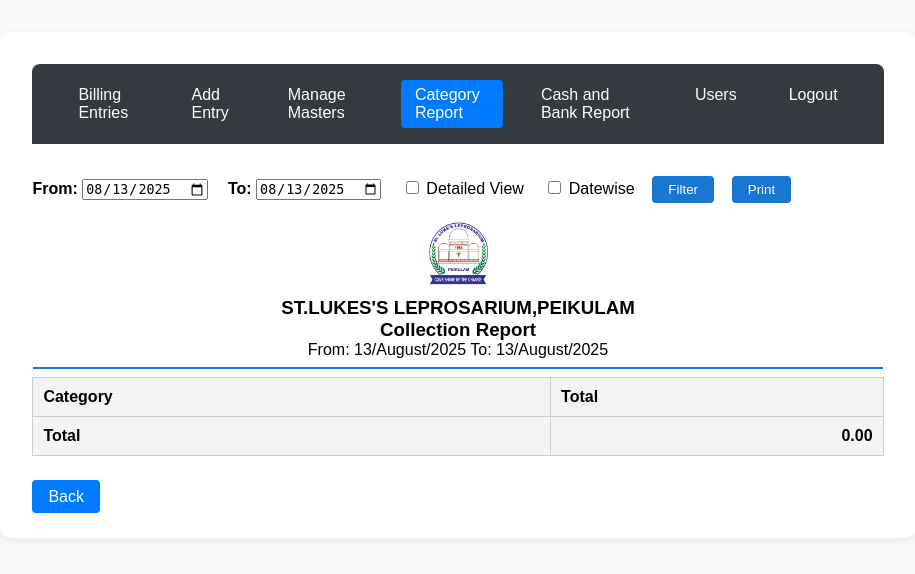
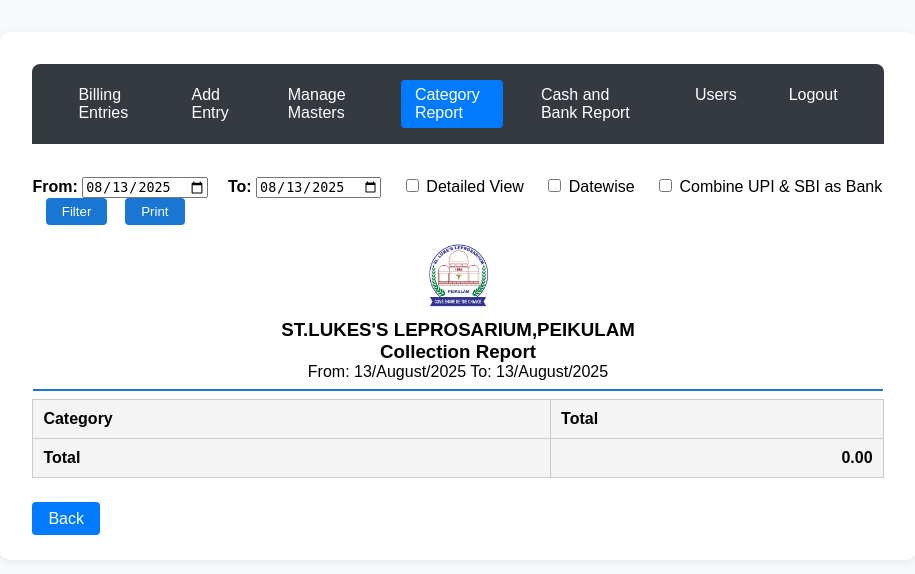
Before and after one commit to nellaibill/billing-lukes, a Flask app: page /category_report in a window 1280 px wide. Shown: the top 574 px of the page, without its empty margins (182-1097 px from the left). Run offline with Flask 2, Linux system fonts and the light colour scheme; a user stored in the database is signed in; data comes from the database, SQL or seed files in the repository; both versions use the stored data as it was after the commit.

Commit message:
category report changes for combine sbi and upi

```diff
--- a/app.py
+++ b/app.py
@@ -186,12 +186,18 @@
     to_date = request.args.get('to_date', today_str)
     detailed_view = request.args.get('detailed') == '1'
     datewise_view = request.args.get('datewise') == '1'
+    combine_bank = request.args.get('combine_bank') == '1'
     from_dt = datetime.strptime(from_date, '%Y-%m-%d').date()
     to_dt = datetime.strptime(to_date, '%Y-%m-%d').date()
 
     # Get all categories and payment types
     all_categories = [c.name for c in Category.query.order_by(Category.id).all()]
-    all_payment_types = [pt.name for pt in PaymentType.query.order_by(PaymentType.name).all()]
+    payment_types_raw = [pt.name for pt in PaymentType.query.order_by(PaymentType.name).all()]
+    if combine_bank:
+        all_payment_types = [pt for pt in payment_types_raw if pt not in ('UPI', 'SBI')]
+        all_payment_types.append('Bank')
+    else:
+        all_payment_types = payment_types_raw
 
     if datewise_view:
         # Query: group by date, category, payment type
@@ -215,11 +221,19 @@
         for date, category, payment_type, total in results:
             payment_types_present.add(payment_type)
             categories_present.add(category)
-            data.setdefault(date, {}).setdefault(category, {})[payment_type] = total or 0
+            if combine_bank and payment_type in ('UPI', 'SBI'):
+                payment_type_key = 'Bank'
+            else:
+                payment_type_key = payment_type
+            data.setdefault(date, {}).setdefault(category, {})[payment_type_key] = data.setdefault(date, {}).setdefault(category, {}).get(payment_type_key, 0) + (total or 0)
 
         all_dates = sorted(data.keys())
         # Only show categories/payment types present in results
         all_categories = [c for c in all_categories if c in categories_present]
+        if combine_bank:
+            payment_types_present.discard('UPI')
+            payment_types_present.discard('SBI')
+            payment_types_present.add('Bank')
         all_payment_types = [pt for pt in all_payment_types if pt in payment_types_present]
 
         # Calculate totals by category and payment type for each date
@@ -265,7 +279,8 @@
             from_date=from_date,
             to_date=to_date,
             detailed_view=detailed_view,
-            datewise_view=datewise_view
+            datewise_view=datewise_view,
+            combine_bank=combine_bank
         )
     else:
         # Query details with patient name, bill number, and date
@@ -289,7 +304,11 @@
         for category, payment_type, amount, patient_name, bill_no, entry_date in details:
             payment_types_present.add(payment_type)
             categories_present.add(category)
-            data.setdefault(category, {}).setdefault(payment_type, []).append({
+            if combine_bank and payment_type in ('UPI', 'SBI'):
+                payment_type_key = 'Bank'
+            else:
+                payment_type_key = payment_type
+            data.setdefault(category, {}).setdefault(payment_type_key, []).append({
                 'amount': amount,
                 'patient_name': patient_name,
                 'bill_no': bill_no,
@@ -304,6 +323,10 @@
 
         # Only show categories/payment types present in results
         all_categories = [c for c in all_categories if c in categories_present]
+        if combine_bank:
+            payment_types_present.discard('UPI')
+            payment_types_present.discard('SBI')
+            payment_types_present.add('Bank')
         all_payment_types = [pt for pt in all_payment_types if pt in payment_types_present]
 
         # Calculate totals
@@ -343,7 +366,8 @@
             from_date=from_date,
             to_date=to_date,
             detailed_view=detailed_view,
-            datewise_view=datewise_view
+            datewise_view=datewise_view,
+            combine_bank=combine_bank
         )
 
 @app.route('/payment_type_report')
--- a/instance/last_backup.txt
+++ b/instance/last_backup.txt
@@ -1 +1 @@
-2025-08-05
+2025-08-06
--- a/templates/category_report.html
+++ b/templates/category_report.html
@@ -41,6 +41,9 @@
             </label>
             <label style="margin-left:1em;">
                 <input type="checkbox" name="datewise" value="1" {% if datewise_view %}checked{% endif %} onchange="this.form.submit()"> Datewise
+            </label>
+            <label style="margin-left:1em;">
+                <input type="checkbox" name="combine_bank" value="1" {% if combine_bank %}checked{% endif %} onchange="this.form.submit()"> Combine UPI & SBI as Bank
             </label>
             <button type="submit" style="background:#1976d2; color:white; border:none; padding:6px 16px; border-radius:4px; margin-left:1em;" id ="filter-btn">Filter</button>
             <button type="button" style="background:#1976d2; color:white; border:none; padding:6px 16px; border-radius:4px; margin-left:1em;" id ="print-btn" onclick="printReport()">Print</button>
```
Also changed, not shown: instance/lukes_billing_db.db.
